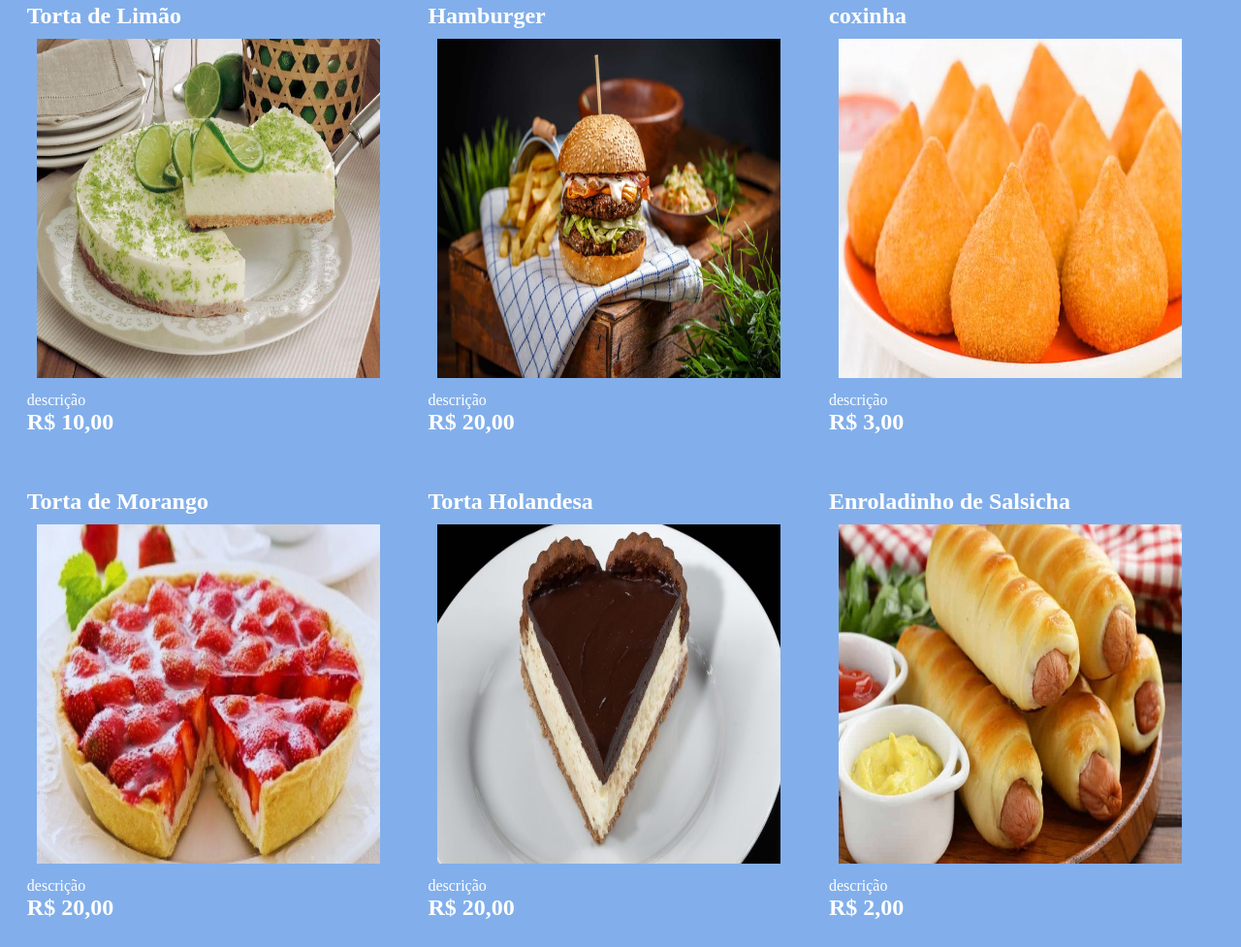
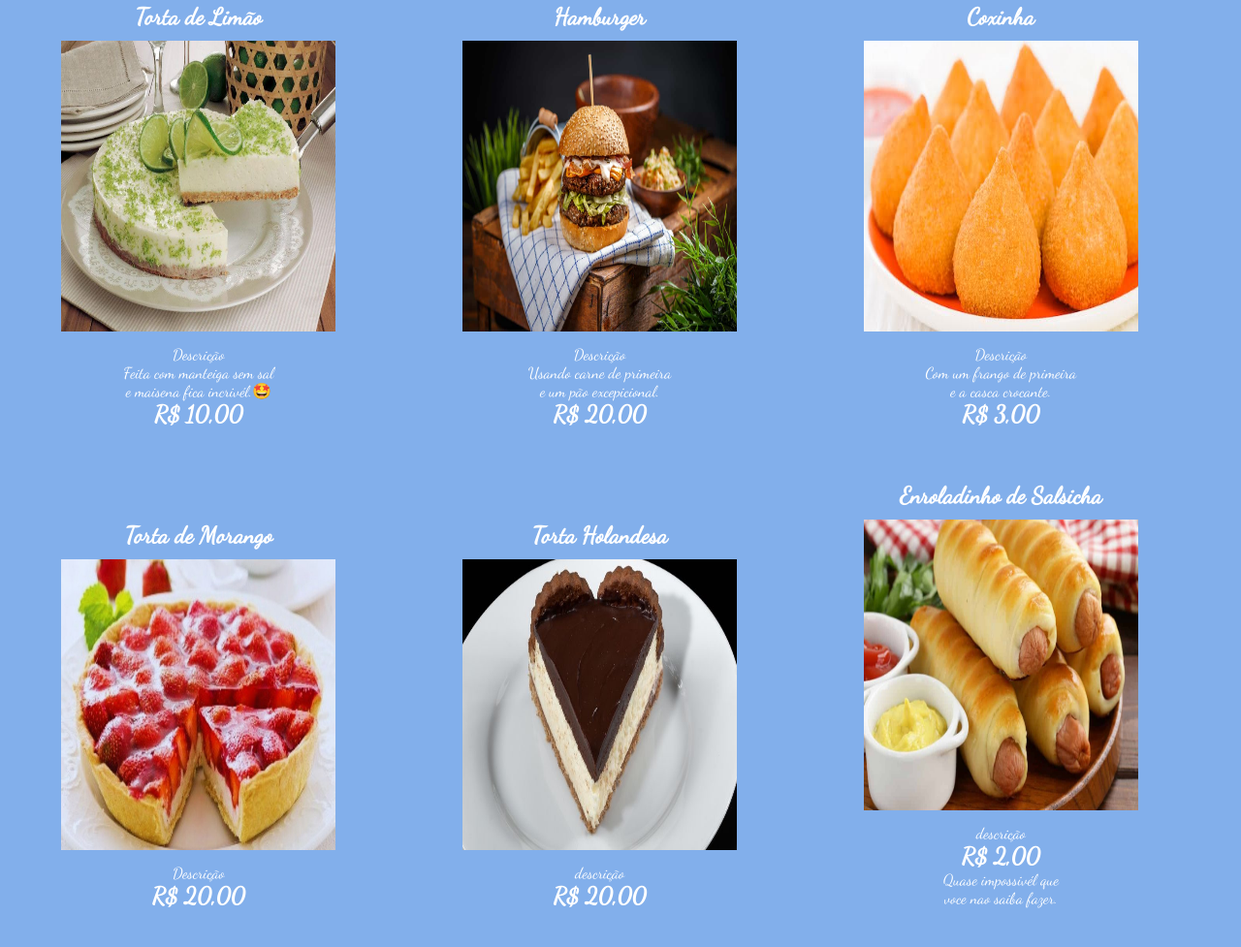
Before and after one commit to SamanthaRodrigues66/Food-Lovers, a plain HTML site: page index.html in a window 1280 px wide. Shown: the part 100-1077 px from the top of the page at 97% size. Drawn offline with Linux system fonts and the light colour scheme.

Commit message:
adicionando descrição

```diff
--- a/css/styles.css
+++ b/css/styles.css
@@ -1,10 +1,12 @@
 
   @import url('https://fonts.googleapis.com/css2?family=Dancing+Script&display=swap');
+
 *{
   padding: 0;
   margin: 0;
   box-sizing: border-box;
   color: rgb(255, 255, 255);
+  font-family: 'Dancing Script', cursive;
 }
 
 
@@ -71,11 +73,12 @@ body {
   display: inline-block;
   margin: 1% 1%;
   padding: 15px;
+  text-align: center;
 }
 
 .card img {
-  height: 350px;
-  width: 100%;
+  height: 300px;
+  width: 80%;
   margin: 10px;
 }
 
--- a/index.html
+++ b/index.html
@@ -31,7 +31,9 @@
             src="assets/torta-limao-super-facil-rapida-simples-melhores-receitas-de-sobremesas-rapidas-gostosa.jpg"
             alt="torta-de-limão"
           />
-          <p>descrição</p>
+          <p>Descrição</p>
+          <p>Feita com manteiga sem sal</p>
+          <P>e maisena fica incrivél.🤩</P>
           <h2>R$ 10,00</h2>
         </div>
 
@@ -41,17 +43,21 @@
             src="assets/still-life-of-hamburger-2021-08-26-17-52-23-utc-1.jpg"
             alt="Hamburger"
           />
-          <p>descrição</p>
+          <p>Descrição</p>
+          <P>Usando carne de primeira</P>
+          <P>e um pão excepicional.</P>
           <h2>R$ 20,00</h2>
         </div>
 
          <div class="card">
-          <h1>coxinha</h1>
+          <h1>Coxinha</h1>
           <img
             src="assets/12-opcoes-de-salgados-para-festa-infantil-que-vao-conquistar-as-criancas-.jpg"
             alt="coxinha"
           />
-          <p>descrição</p>
+          <p>Descrição</p>
+          <P>Com um frango de primeira</P>
+          <P>e a casca crocante.</P>
           <h2>R$ 3,00</h2>
         </div>
         <div class="card">
@@ -60,7 +66,8 @@
             src="assets/torta-de-morango-para-o-dia-das-maes-1024x576.jpg"
             alt="torta-de-morango"
           />
-          <p>descrição</p>
+          <p>Descrição</p>
+          <p></p>
           <h2>R$ 20,00</h2>
         </div>
         <div class="card">
@@ -80,6 +87,8 @@
           />
           <p>descrição</p>
           <h2>R$ 2,00</h2>
+          <p>Quase impossivél que</p>
+          <p>voce nao saiba fazer.</p>
         </div>
         <div class="card">
           <h1>Milk Shake de Chocolate</h1>
@@ -88,6 +97,9 @@
             alt="milk shake de chocolate"
           />
           <p>descrição</p>
+          <p>Usando leite e outros</p>
+          <p>ingredientes,uma otima</p>
+          <p>bebida.</p>
           <h2>R$ 6,00</h2>
         </div>
         <div class="card">
@@ -178,6 +190,7 @@
             alt="cupcake red velvet"
           />
           <p>descrição</p>
+          <p></p>
           <h2>R$ 6,00</h2>
         </div>
         <div class="card">
@@ -187,6 +200,8 @@
             alt="Sushi"
           />
           <p>descrição</p>
+          <p>Com varios sabores,</p>
+          <p>e todos igualmente bons.</p>
           <h2>R$ 10,00</h2>
         </div>
         <div class="card">
@@ -196,6 +211,8 @@
             alt="Lasanha"
           />
           <p>descrição</p>
+          <p>Feita com carne moida,</p>
+          <p>e um tempero especial.</p>
           <h2>R$ 12,00</h2>
         </div>
       </section>
```
